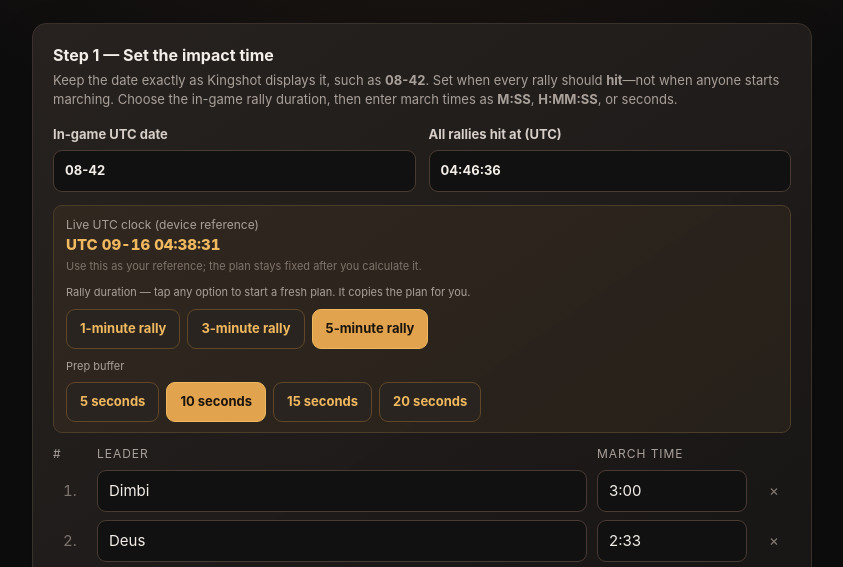
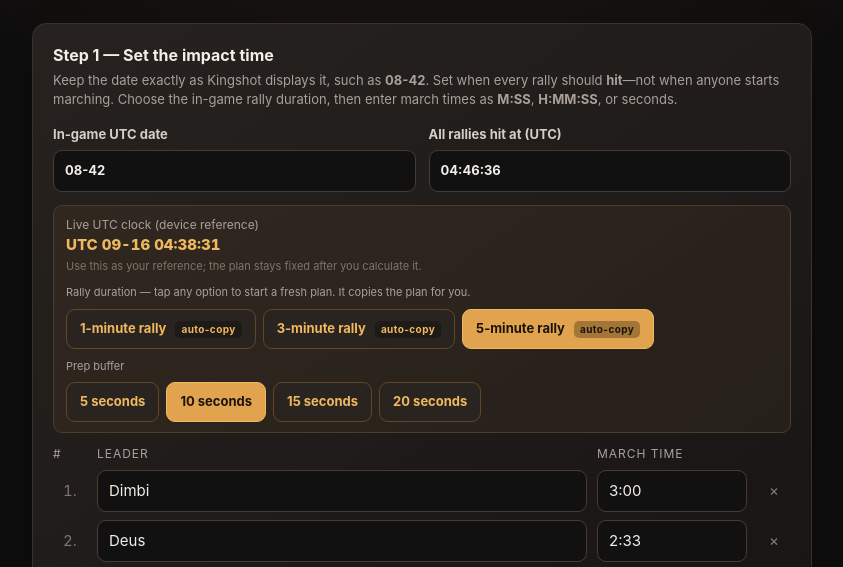
Before and after one commit to DeusMozart/kingshot-259, a website: page rally/index.html in a window 1280 px wide. Shown: the part 209-776 px from the top of the page, without its empty margins (218-1061 px from the left). Drawn offline with Linux system fonts and the light colour scheme.

Commit message:
Rally: auto-copy badge on duration buttons

```diff
--- a/rally/index.html
+++ b/rally/index.html
@@ -93,6 +93,7 @@
     .quick-time { min-height: 40px; padding: 8px 13px; border: 1px solid #604729; border-radius: 9px; color: var(--amber-strong); background: #2a2420; font-size: 13px; font-weight: 720; }
     .quick-time:hover { background: #352d28; }
     .quick-time.active { color: #1b140d; background: var(--amber); border-color: var(--amber-strong); }
+    .copy-hint { display: inline-block; margin-left: 6px; padding: 1px 6px; border-radius: 5px; background: rgba(0,0,0,.28); font-size: 10px; font-weight: 700; letter-spacing: .04em; }
     label { display: grid; gap: 6px; color: #d7cec8; font-size: 13px; font-weight: 650; }
     input, textarea {
       width: 100%;
@@ -194,9 +195,9 @@
         </div>
         <div class="quick-times" aria-label="Rally duration">
           <p class="duration-note">Rally duration — tap any option to start a fresh plan. It copies the plan for you.</p>
-          <button class="quick-time" type="button" data-rally-duration="60">1-minute rally</button>
-          <button class="quick-time" type="button" data-rally-duration="180">3-minute rally</button>
-          <button class="quick-time active" type="button" data-rally-duration="300" aria-pressed="true">5-minute rally</button>
+          <button class="quick-time" type="button" data-rally-duration="60">1-minute rally <span class="copy-hint">auto-copy</span></button>
+          <button class="quick-time" type="button" data-rally-duration="180">3-minute rally <span class="copy-hint">auto-copy</span></button>
+          <button class="quick-time active" type="button" data-rally-duration="300" aria-pressed="true">5-minute rally <span class="copy-hint">auto-copy</span></button>
           <span class="control-label">Prep buffer</span>
           <button class="quick-time" type="button" data-prep-buffer="5">5 seconds</button>
           <button class="quick-time active" type="button" data-prep-buffer="10" aria-pressed="true">10 seconds</button>
```
Also changed, not shown: rally/plan.html (+4 -3 lines).
